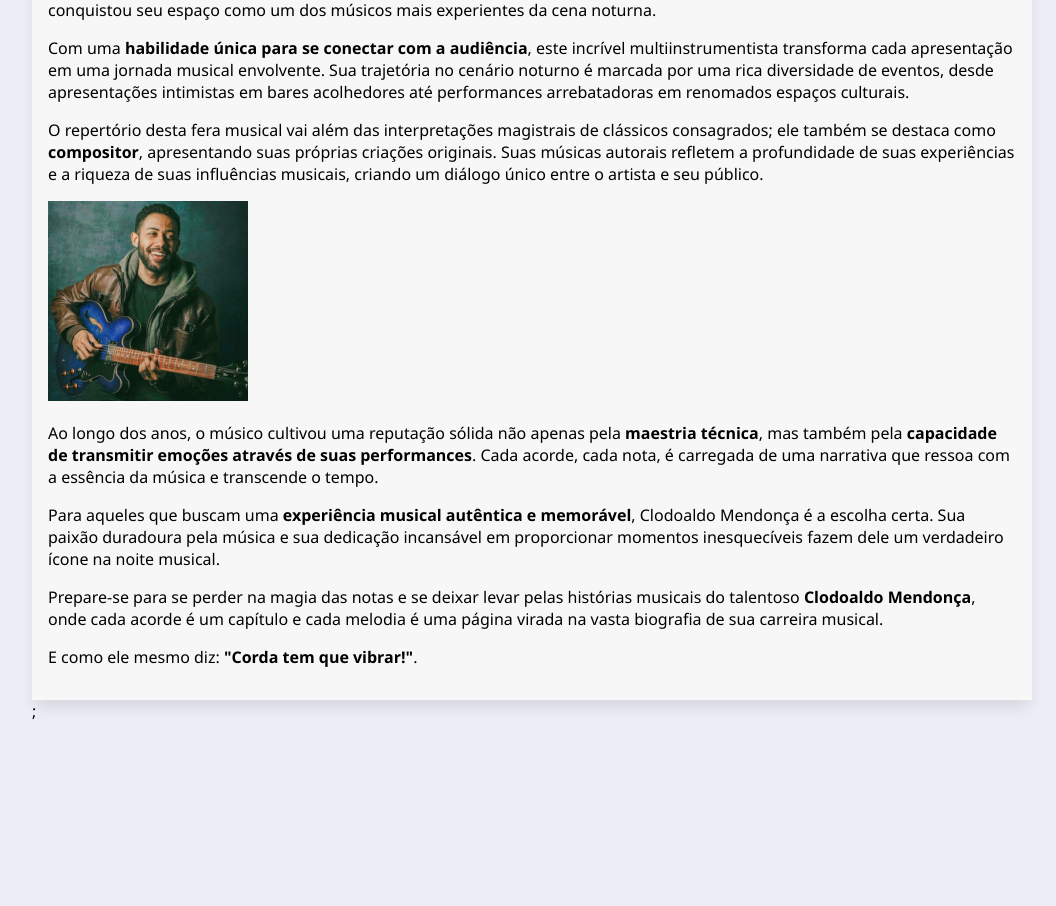
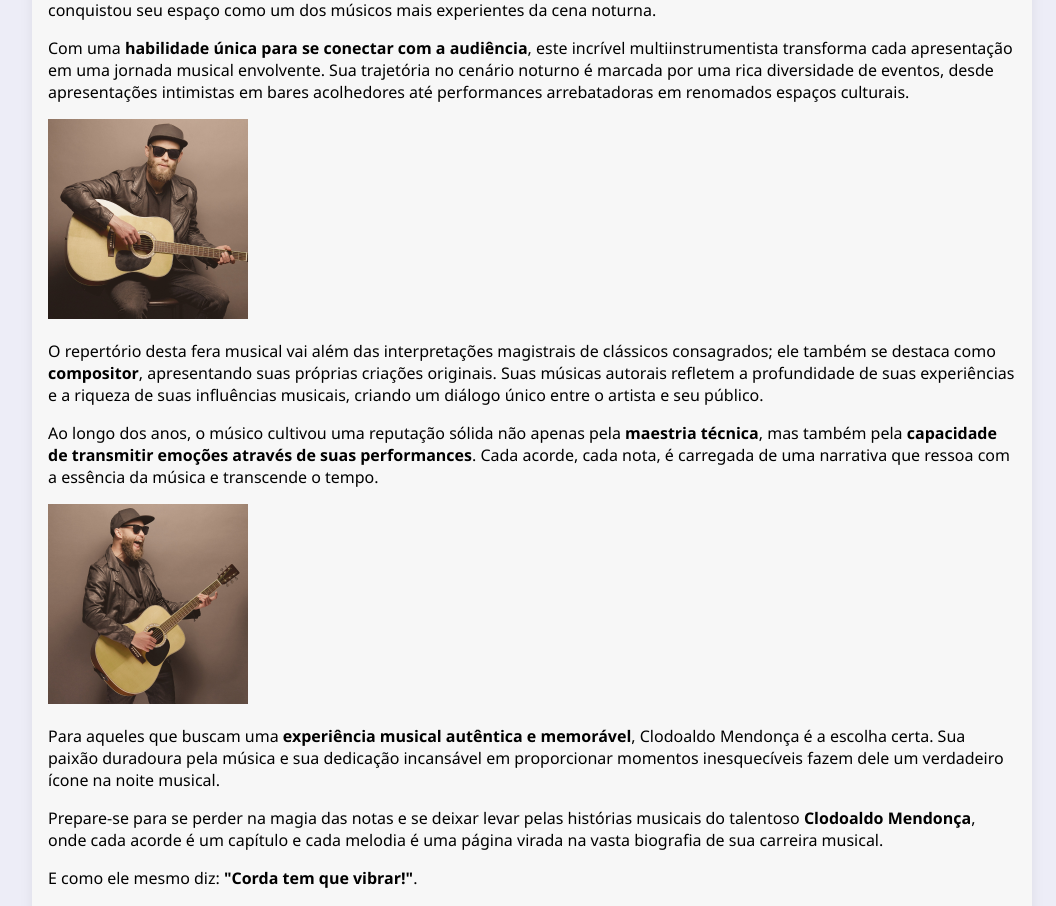
Before and after one commit to leandroaerolito/exercicio-next, a Next.js app: page /bio in a window 1280 px wide. Shown: the part 344-1250 px from the top of the page, without its empty margins (108-1164 px from the left). Before the commit the page ends 1066 px from the top, so only its background shows below. Built offline with nearby package versions, Linux system fonts and the light colour scheme.

Commit message:
ajustes-estilizados

```diff
--- a/src/pages/_document.js
+++ b/src/pages/_document.js
@@ -8,7 +8,7 @@ export default function Document() {
           rel="shortcut icon"
           href="imagens/favicon.png.png"
           type="imnage/png"
-          sizes="250x250"
+          sizes="256x256"
         />
         <meta name="author" content="Leandro Rocha" />
       </Head>
--- a/src/pages/bio.jsx
+++ b/src/pages/bio.jsx
@@ -17,13 +17,17 @@ export default function Bio() {
             <p>Seja bem-vindo ao universo sonoro de <b>Clodoaldo Mendonça</b>, um talentoso artista que há anos ilumina as noites com sua paixão pela música. Com uma carreira enraizada nas melodias e harmonias que permeiam os diferentes estilos, Mendonça conquistou seu espaço como um dos músicos mais experientes da cena noturna.</p>
             <p>Com uma <b>habilidade única para se conectar com a audiência</b>, este incrível multiinstrumentista transforma cada apresentação em uma jornada musical envolvente. Sua trajetória no cenário noturno é marcada por uma rica diversidade de eventos, desde apresentações intimistas em bares acolhedores até performances arrebatadoras em renomados espaços culturais.</p>
 
+            <div className="fotoMusico">
+                <img src="/imagens/musico8.png" alt="Músico sorrindo com um violão no colo" />
+            </div>
+
             <p>O repertório desta fera musical vai além das interpretações magistrais de clássicos consagrados; ele também se destaca como <b>compositor</b>, apresentando suas próprias criações originais. Suas músicas autorais refletem a profundidade de suas experiências e a riqueza de suas influências musicais, criando um diálogo único entre o artista e seu público.</p>
 
-              <div className="fotoMusico">
-                <img src="/imagens/musico.png" alt="Músico sorrindo com um violão no colo" />
-              </div>
+            <p>Ao longo dos anos, o músico cultivou uma reputação sólida não apenas pela <b>maestria técnica</b>, mas também pela <b>capacidade de transmitir emoções através de suas performances</b>. Cada acorde, cada nota, é carregada de uma narrativa que ressoa com a essência da música e transcende o tempo.</p>
 
-            <p>Ao longo dos anos, o músico cultivou uma reputação sólida não apenas pela <b>maestria técnica</b>, mas também pela <b>capacidade de transmitir emoções através de suas performances</b>. Cada acorde, cada nota, é carregada de uma narrativa que ressoa com a essência da música e transcende o tempo.</p>
+            <div className="fotoMusico">
+                <img src="/imagens/musico9.png" alt="Músico sorrindo com um violão no colo" />
+            </div>
 
             <p>Para aqueles que buscam uma  <b>experiência musical autêntica e memorável</b>, Clodoaldo Mendonça é a escolha certa. Sua paixão duradoura pela música e sua dedicação incansável em proporcionar momentos inesquecíveis fazem dele um verdadeiro ícone na noite musical.</p>
 
@@ -39,4 +43,12 @@ const StyledBio = styled.section`
   h2::before {
       content:"😎";
   }
+
+  .fotoMusico {
+    max-width: min-content;
+    max-height: auto;
+    box-sizing: content-box;
+    align-items: center;
+    border-radius: 50%;
+  }
 `;
--- a/src/pages/contrate.jsx
+++ b/src/pages/contrate.jsx
@@ -15,7 +15,7 @@ export default function Contrate() {
       </Head>
 
       <StyledContrate>
-        <h2>Contrate</h2>
+        <h2>Contrate o músico para seu evento</h2>
         <Container>
           <form action="" method="post">
             <div>
@@ -48,7 +48,7 @@ export default function Contrate() {
 
 const StyledContrate = styled.section`
   h2::before {
-    content: "💌 ";
+    content: "📅 ";
   }
 
   form > div {
--- a/src/styles/globals.css
+++ b/src/styles/globals.css
@@ -54,9 +54,7 @@ h2 {
   margin: auto;
 }
 
-.fotoMusico {
-  max-width: min-content;
-  max-height: auto;
-  box-sizing: content-box;
-  align-items: center;
+
+p {
+  text-align: start;
 }
```
Also changed, not shown: src/pages/galeria.jsx (+6 -2 lines), public/imagens/musico8.png (added), public/imagens/musico9.png (added).
